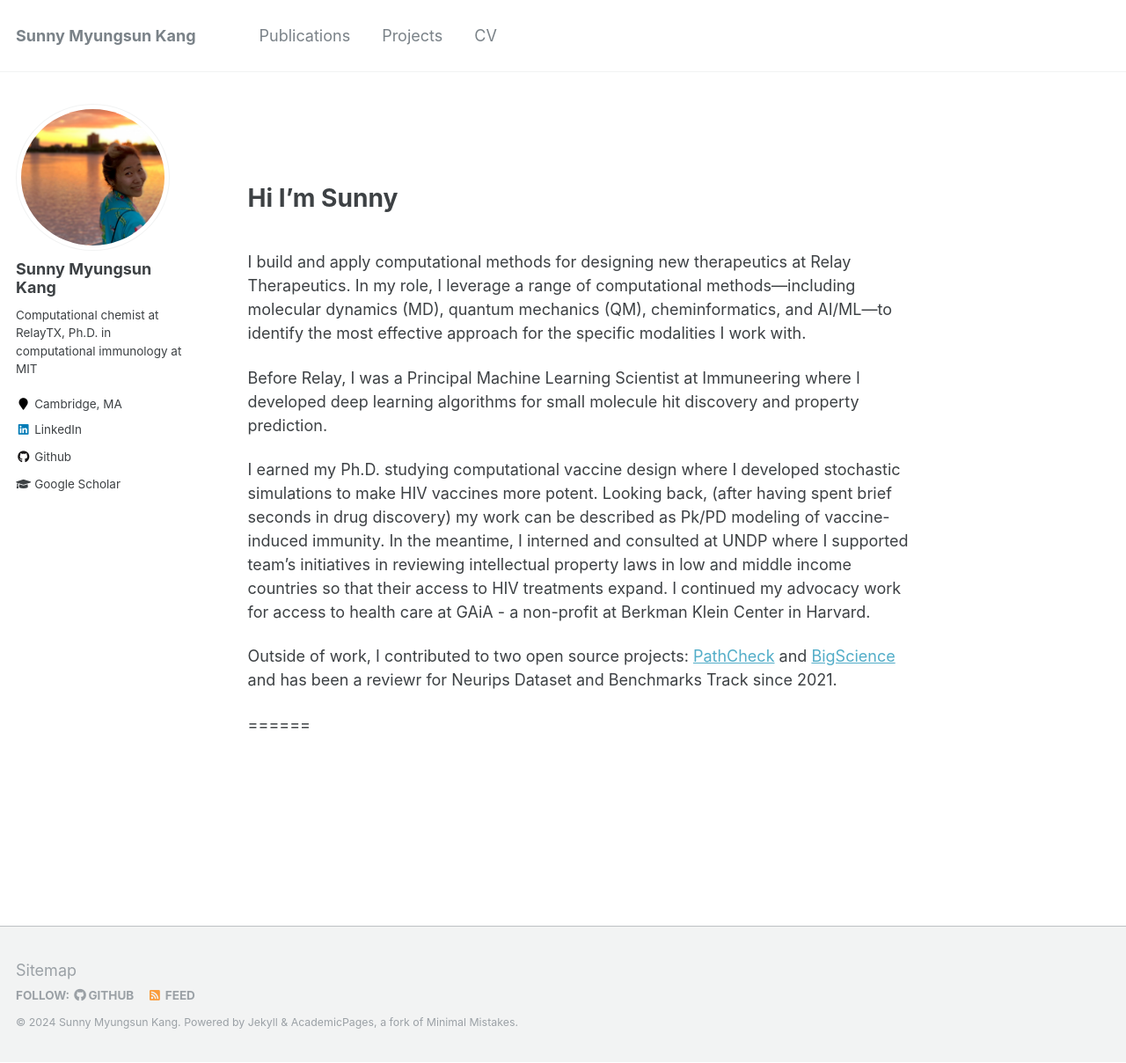
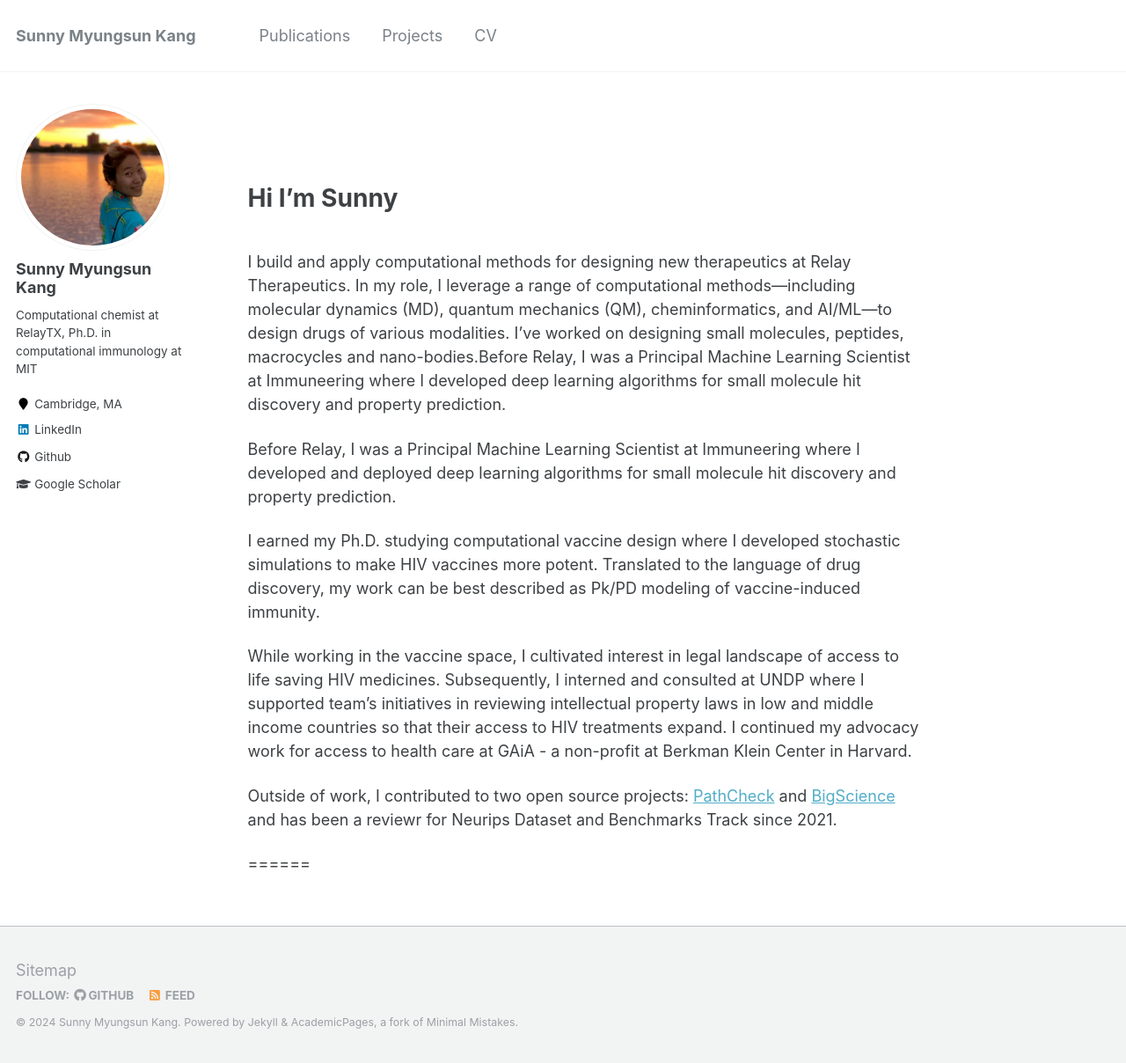
Before and after one commit to sunnnymskang/sunnnymskang.github.io, a Jekyll site: the page built from _pages/about.md, in a window 1280 px wide and 1208 px high. Shown: the whole window at 88% size. Built offline with Jekyll 4.4.1, drawn with Linux system fonts in a browser that asks for light colours.

Commit message:
fix intro

```diff
--- a/_pages/about.md
+++ b/_pages/about.md
@@ -13,15 +13,13 @@ redirect_from:
 
 # Hi I’m Sunny
 <br/>
-I build and apply computational methods for designing new therapeutics at Relay Therapeutics.
-In my role, I leverage a range of computational methods—including molecular dynamics (MD), quantum mechanics (QM), cheminformatics, and AI/ML—to identify the most effective approach for the specific modalities I work with.
+I build and apply computational methods for designing new therapeutics at Relay Therapeutics. In my role, I leverage a range of computational methods—including molecular dynamics (MD), quantum mechanics (QM), cheminformatics, and AI/ML—to design drugs of various modalities. I’ve worked on designing small molecules, peptides, macrocycles and nano-bodies.Before Relay, I was a Principal Machine Learning Scientist at Immuneering where I developed deep learning algorithms for small molecule hit discovery and property prediction.
 
-Before Relay, I was a Principal Machine Learning Scientist at Immuneering where I developed deep learning algorithms for small molecule hit discovery and property prediction.
+Before Relay, I was a Principal Machine Learning Scientist at Immuneering where I developed and deployed deep learning algorithms for small molecule hit discovery and property prediction.
 
-I earned my Ph.D. studying computational vaccine design where I developed stochastic simulations to make HIV vaccines more potent. Looking back, (after having spent brief seconds in drug discovery) my work can be described as Pk/PD modeling of vaccine-induced immunity.
-In the meantime, I interned and consulted at UNDP where I supported team's initiatives
-in reviewing intellectual property laws in low and middle income countries so that their access to HIV treatments expand. I continued my advocacy work
-for access to health care at GAiA - a non-profit at Berkman Klein Center in Harvard.
+I earned my Ph.D. studying computational vaccine design where I developed stochastic simulations to make HIV vaccines more potent. Translated to the language of drug discovery, my work can be best described as Pk/PD modeling of vaccine-induced immunity.
+
+While working in the vaccine space, I cultivated interest in   legal landscape of access to life saving HIV medicines. Subsequently, I interned and consulted at UNDP where I supported team’s initiatives in reviewing intellectual property laws in low and middle income countries so that their access to HIV treatments expand. I continued my advocacy work for access to health care at GAiA - a non-profit at Berkman Klein Center in Harvard.
 
 Outside of work, I contributed to two open source projects:  [PathCheck](https://pathcheck.org/) and [BigScience](https://bigscience.huggingface.co/)
 and has been a reviewr for Neurips Dataset and Benchmarks Track since 2021.
```
